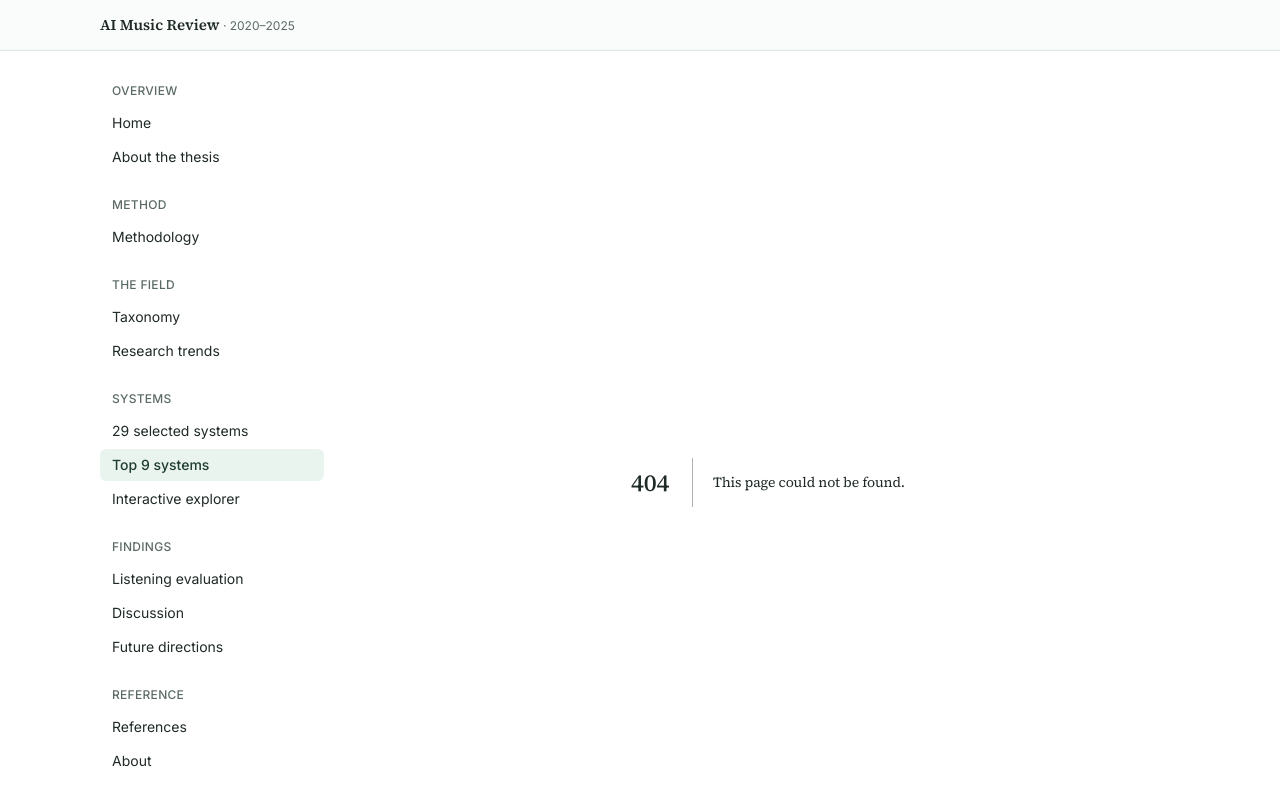
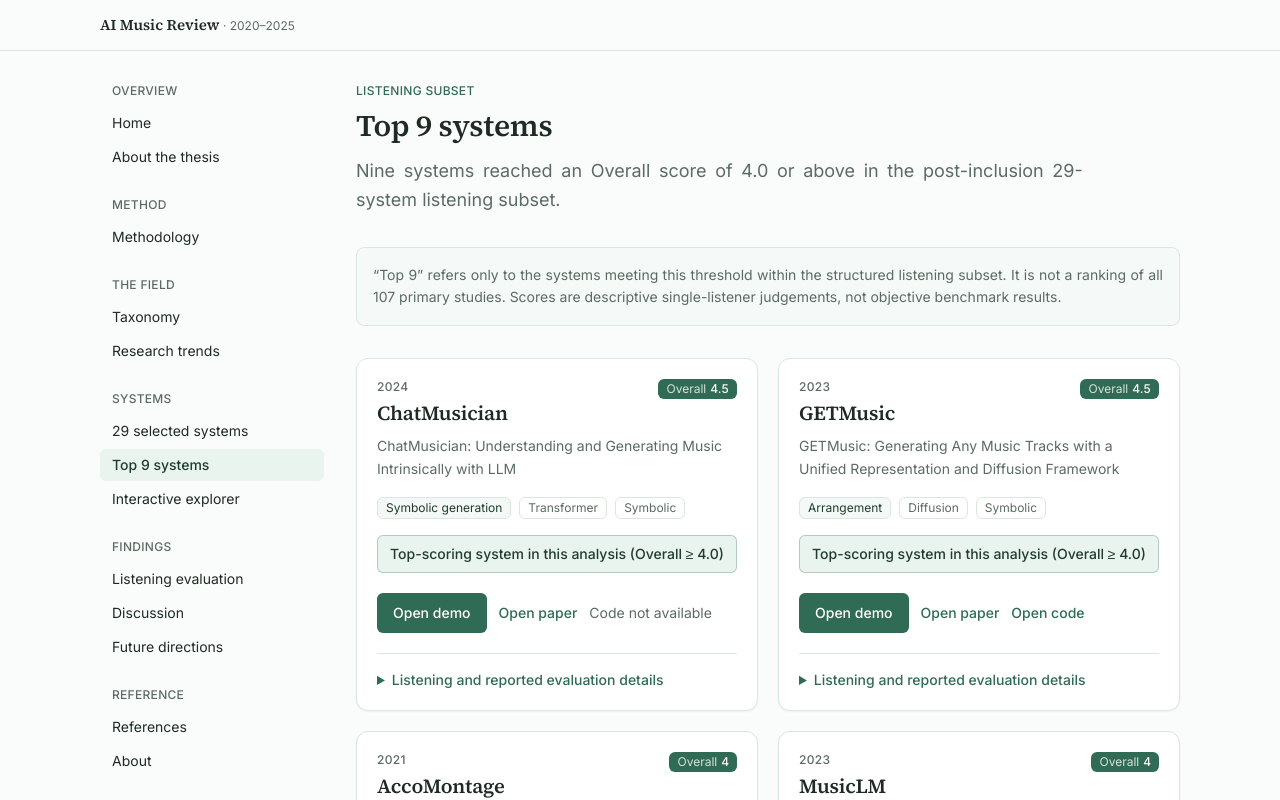
Before and after one commit to ai-rt-c/ai-music-generation-thesis-site, a Next.js app: page /top-systems in a window 1280 px wide. Before the commit this address had no page. Shown: the top 800 px of the page. Built offline with nearby package versions, Linux system fonts and the light colour scheme.

Commit message:
feat: add top systems page

```diff
--- /dev/null
+++ b/app/top-systems/page.tsx
@@ -0,0 +1,78 @@
+import type { Metadata } from "next";
+import Link from "next/link";
+import PageHeader from "@/components/ui/PageHeader";
+import { SystemCard } from "@/components/systems/SystemsBrowser";
+import { demos, papers, topSystems } from "@/lib/data";
+import { systemDisplayName } from "@/lib/systemDisplayName";
+
+export const metadata: Metadata = {
+  title: "Top 9 systems",
+  description:
+    "The nine systems scoring 4.0 or above in the thesis's descriptive 29-system listening evaluation.",
+};
+
+export default function TopSystemsPage() {
+  const paperMap = new Map(papers.map((paper) => [paper.id, paper]));
+  const demoMap = new Map(demos.map((demo) => [demo.id, demo]));
+  const records = topSystems()
+    .map(({ system, evaluation }) => {
+      const paper = paperMap.get(system.paperId);
+      const demo = demoMap.get(system.id);
+      if (!paper || !demo) {
+        throw new Error(`Incomplete Top 9 data for system ${system.id}`);
+      }
+      return { system, evaluation, paper, demo };
+    })
+    .sort(
+      (a, b) =>
+        (b.evaluation.scores.overall ?? 0) - (a.evaluation.scores.overall ?? 0) ||
+        a.system.name.localeCompare(b.system.name),
+    );
+
+  if (records.length !== 9) {
+    throw new Error(`Expected 9 systems with Overall >= 4.0; found ${records.length}`);
+  }
+
+  return (
+    <div>
+      <PageHeader
+        kicker="Listening subset"
+        title="Top 9 systems"
+        intro="Nine systems reached an Overall score of 4.0 or above in the post-inclusion 29-system listening subset."
+      />
+
+      <p className="prose-copy mb-8 rounded-lg border border-line bg-forest-light/35 p-4 text-sm leading-relaxed text-muted">
+        “Top 9” refers only to the systems meeting this threshold within the structured
+        listening subset. It is not a ranking of all 107 primary studies. Scores are
+        descriptive single-listener judgements, not objective benchmark results.
+      </p>
+
+      <section aria-labelledby="top-system-cards">
+        <h2 id="top-system-cards" className="sr-only">
+          Systems with Overall scores of 4.0 or above
+        </h2>
+        <div className="grid items-start gap-5 lg:grid-cols-2">
+          {records.map((record) => (
+            <SystemCard
+              key={record.system.id}
+              record={record}
+              displayName={systemDisplayName(record.system.id, record.system.name)}
+            />
+          ))}
+        </div>
+      </section>
+
+      <aside className="mt-10 rounded-lg border border-line bg-white p-5">
+        <h2 className="text-lg">Explore the full listening analysis</h2>
+        <p className="prose-copy mt-2 text-sm leading-relaxed text-muted">
+          Browse all selected systems and their available demos, or review the rubric,
+          batch summaries, yearly summaries and interpretation of the listening exercise.
+        </p>
+        <div className="mt-4 flex flex-wrap gap-4 text-sm font-medium">
+          <Link href="/systems">Browse all 29 systems and demos</Link>
+          <Link href="/listening-evaluation">Read the listening evaluation</Link>
+        </div>
+      </aside>
+    </div>
+  );
+}
--- a/components/systems/SystemsBrowser.tsx
+++ b/components/systems/SystemsBrowser.tsx
@@ -7,7 +7,7 @@
 import type { AudioDemo, Evaluation, Paper, System } from "@/lib/types";
 import { fmtScore } from "@/lib/util";
 
-interface SystemRecord {
+export interface SystemRecord {
   system: System;
   paper: Paper;
   evaluation: Evaluation;
@@ -105,7 +105,13 @@
   );
 }
 
-function SystemCard({ record }: { record: SystemRecord }) {
+export function SystemCard({
+  record,
+  displayName,
+}: {
+  record: SystemRecord;
+  displayName?: string;
+}) {
   const { system, paper, evaluation, demo } = record;
   const overall = evaluation.scores.overall;
   const isTopSystem = overall != null && overall >= 4;
@@ -119,7 +125,7 @@
           <p className="text-xs font-medium uppercase tracking-wide text-muted">
             {system.year ?? "Year unavailable"}
           </p>
-          <h3 className="mt-1 text-xl">{system.name}</h3>
+          <h3 className="mt-1 text-xl">{displayName ?? system.name}</h3>
         </div>
         <ScoreBadge value={overall} label="Overall" />
       </div>
@@ -189,9 +195,16 @@
             Open code
           </a>
         )}
+        {!paper.codeUrl && (
+          <span className="text-sm text-muted" aria-label={`Code not available for ${system.name}`}>
+            Code not available
+          </span>
+        )}
       </div>
 
-      {demo.note && <p className="mt-2 text-xs text-muted">{demo.note}</p>}
+      {demo.note && demo.note !== "Hosted by the authors; opens in a new tab." && (
+        <p className="mt-2 text-xs text-muted">{demo.note}</p>
+      )}
 
       <ListeningDetails evaluation={evaluation} />
     </article>
--- /dev/null
+++ b/lib/systemDisplayName.ts
@@ -0,0 +1,9 @@
+const SYSTEM_DISPLAY_NAMES: Readonly<Record<string, string>> = {
+  "329": "MusicGen",
+  "313": "SymphonyNet",
+  "327": "Whole-Song Hierarchical Generation",
+};
+
+export function systemDisplayName(id: string, fallbackName: string) {
+  return SYSTEM_DISPLAY_NAMES[id] ?? fallbackName;
+}
```
